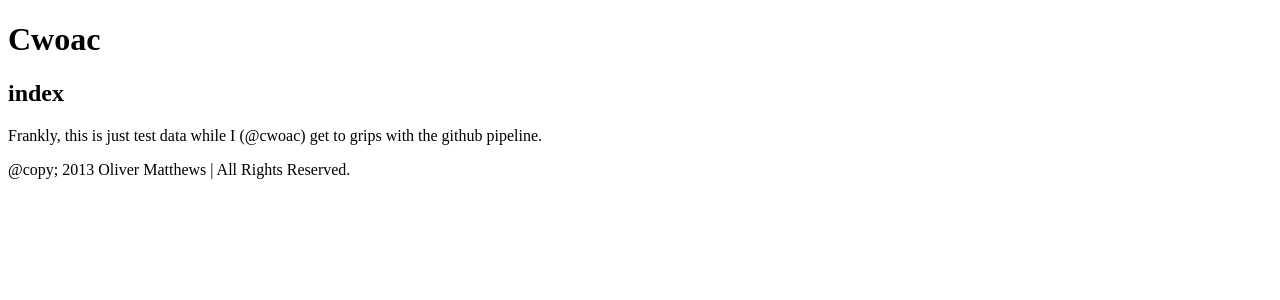
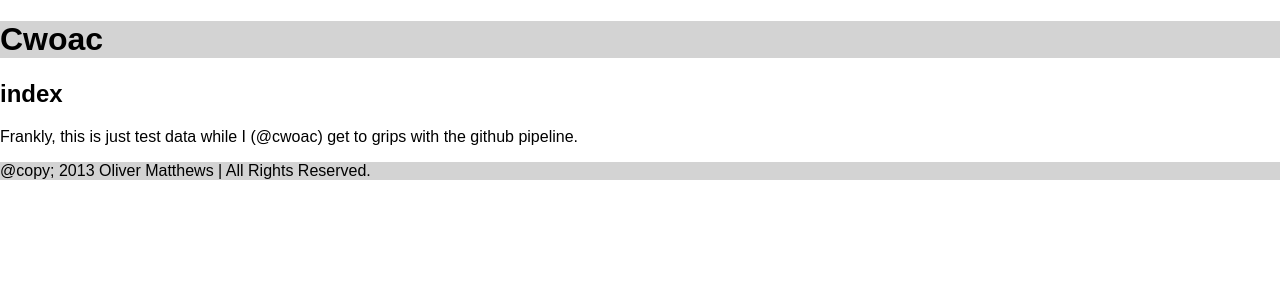
Before and after one commit to cwoac/cwoac.github.com, a Jekyll site: the page built from index.md, in a window 1280 px wide. Shown: the top 300 px of the page. Built offline with Jekyll 4.4.1, drawn with Linux system fonts in a browser that asks for light colours.

Commit message:
copy cof css style across

```diff
--- a/css/default.css
+++ b/css/default.css
@@ -1,2 +1,40 @@
+html { font-family: sans-serif; }
+body { margin: 0; }
+
 a { text-decoration: none; }
 a:hover { text-decoration: underline; }
+
+header,footer {
+  display: block;
+  background-color: lightgrey;
+}
+
+header a {
+  display: table-cell;
+  padding: 10px;
+  text-decoration: none;
+  color: black;
+}
+
+header a#indexLink {
+  font-family: monospace;
+  font-weight: bold;
+  font-size: larger;
+}
+
+header a:hover {
+  color: white;
+  background-color: grey;
+}
+
+header a.selected {
+  background-color: grey;
+  color: white;
+}
+
+
+article header a
+{
+  display:inline;
+  padding:0px;
+}
```
